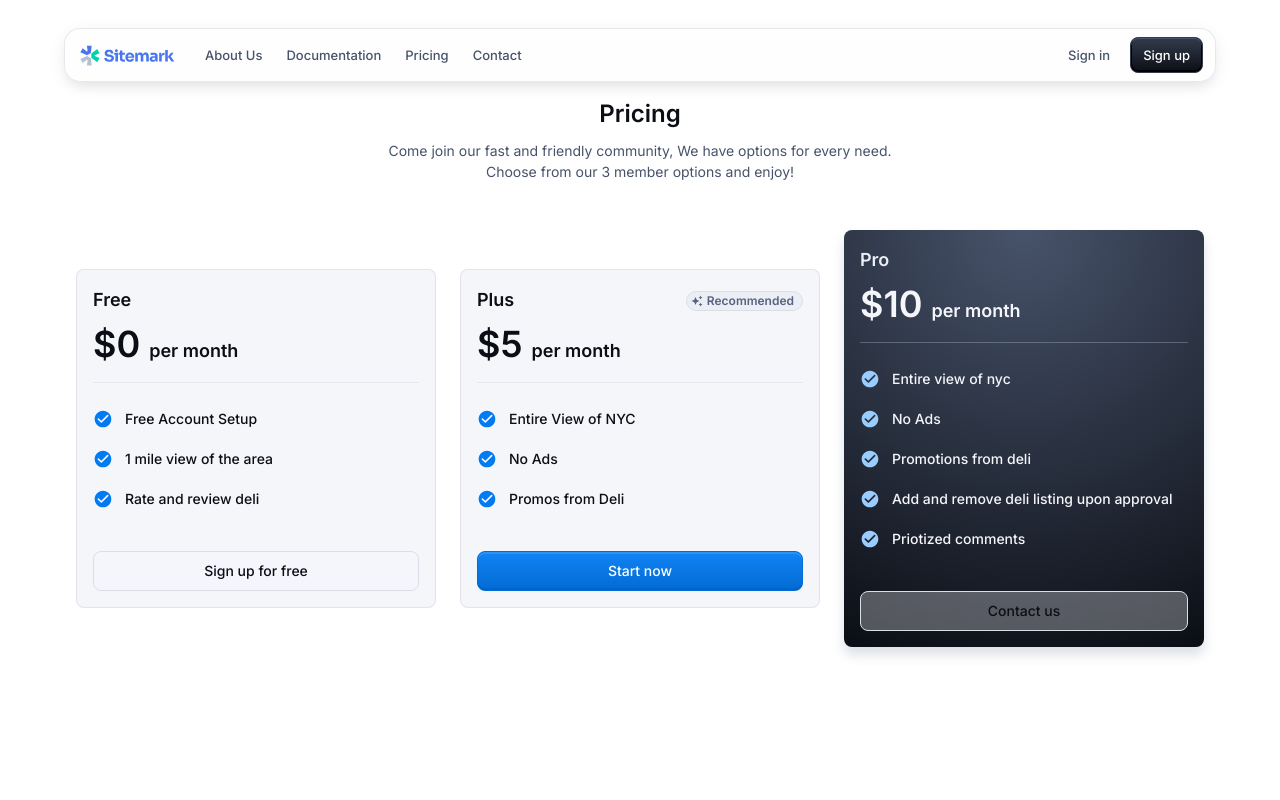
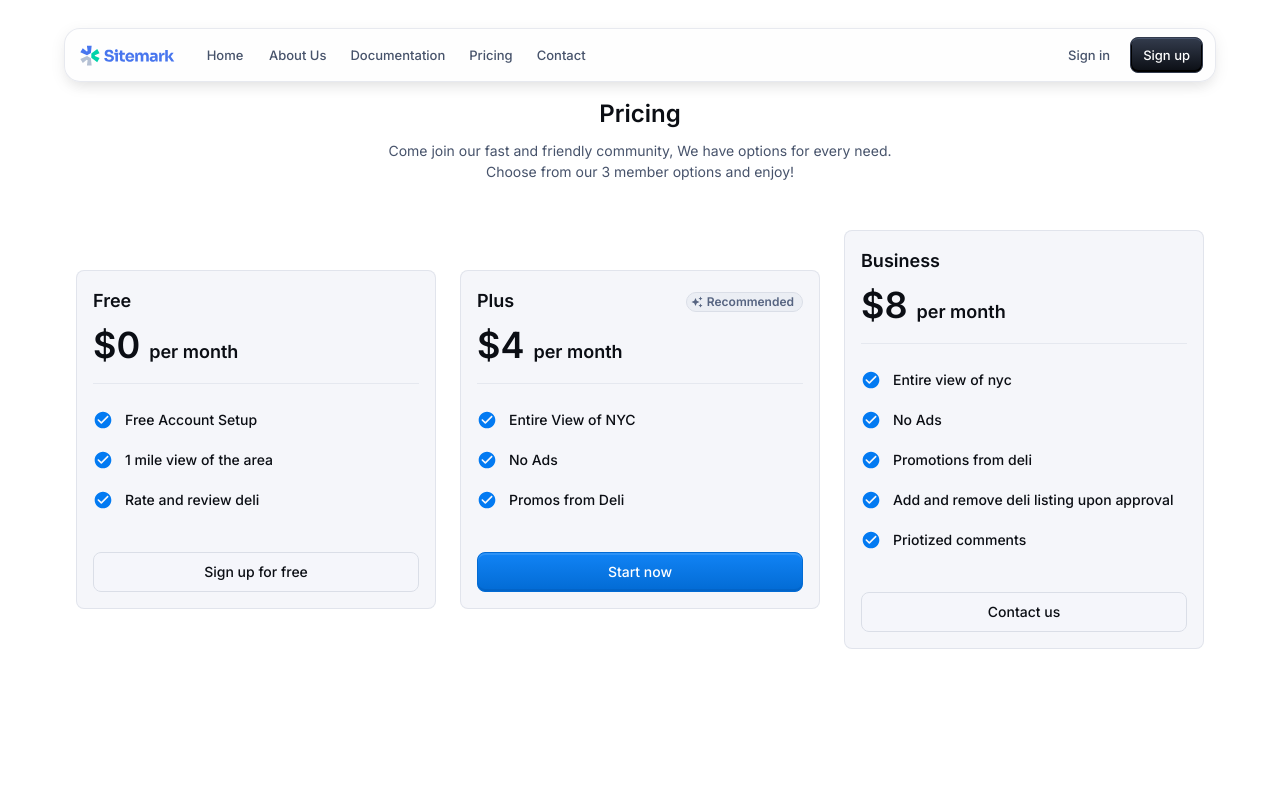
Before and after one commit to datasheng/csc33600-repo-sk-warriors, a Next.js app: page /pricing in a window 1280 px wide. Shown: the top 800 px of the page. Built offline with nearby package versions, Linux system fonts and the light colour scheme; what @stackframe/stack would draw is missing.

Commit message:
Home button

```diff
--- a/app/home-page/components/AppAppBar.js
+++ b/app/home-page/components/AppAppBar.js
@@ -56,6 +56,13 @@ export default function AppAppBar() {
           >
             <Sitemark />
             <Box sx={{ display: { xs: "none", md: "flex" } }}>
+
+              <Link href="/">
+                <Button variant="text" color="info" size="small">
+                  Home
+                </Button>
+              </Link>
+
               <Link href="/about-us">
                 <Button variant="text" color="info" size="small">
                   About Us
--- a/app/pricing/page.js
+++ b/app/pricing/page.js
@@ -23,15 +23,15 @@ const tiers = [
   {
     title: "Plus",
     subheader: "Recommended",
-    price: "5",
+    price: "4",
     description: ["Entire View of NYC", "No Ads", "Promos from Deli"],
     buttonText: "Start now",
     buttonVariant: "contained",
     buttonColor: "secondary",
   },
   {
-    title: "Pro",
-    price: "10",
+    title: "Business",
+    price: "8",
     description: [
       "Entire view of nyc",
       "No Ads",
```
